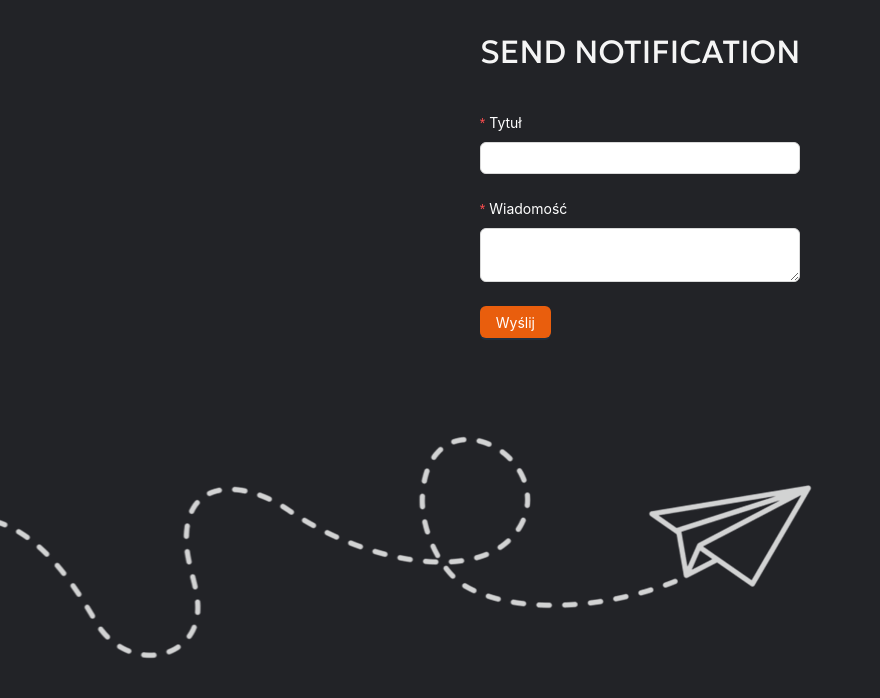
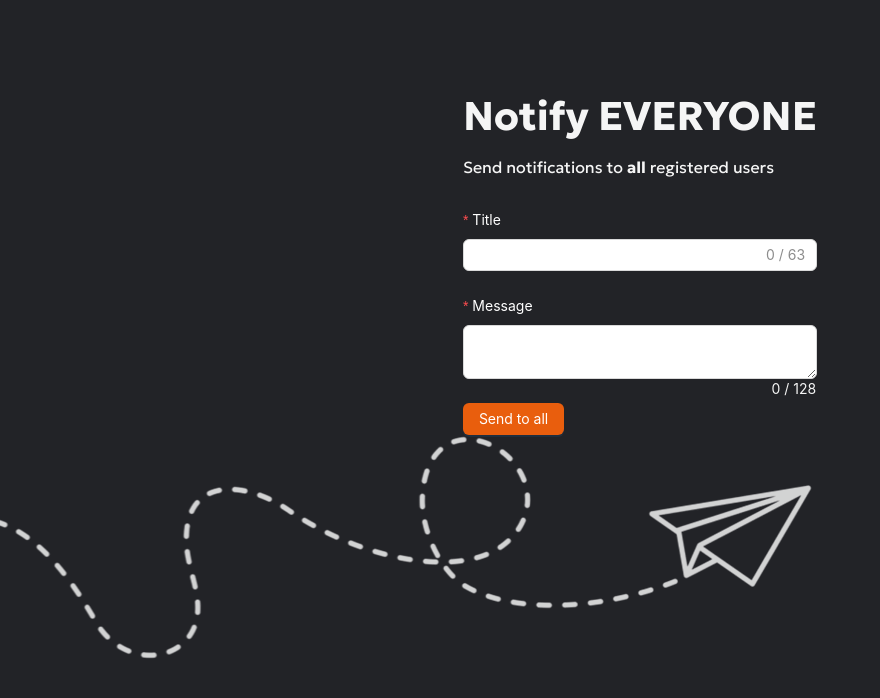
Before and after one commit to mateusz-stelmasiak/Website-WebPushNotifications, a React (Create React App) app: page /send in a window 1280 px wide. Shown: the top 698 px of the page, without its empty margins (0-880 px from the left). Built offline with nearby package versions, Linux system fonts and the light colour scheme.

Commit message:
restyled notified all, fixed endpoint

```diff
--- a/api/send/[userId].js
+++ b/api/send/[userId].js
@@ -19,11 +19,12 @@ async function handler(request, response) {
     let subscribers = await getSnapshotWithKey("/subscribed");
 
     let recipientSubscription = subscribers?.find((subscriber)=>{
-        return subscriber.key =userId;
+        return subscriber.key ===userId;
     })
     if(!recipientSubscription){
         return response.status(400).json({"Error":"User not found"});
     }
+
     recipientSubscription = recipientSubscription.data;
     delete recipientSubscription.username;
     const payload = JSON.stringify({ title: message.title,
--- a/src/App.css
+++ b/src/App.css
@@ -39,4 +39,13 @@ main{
 main h1{
   margin-bottom: 0;
   font-size: 40px;
+  text-align: center;
 }
+
+.headerContainer{
+  margin-bottom: 2rem;
+}
+
+.ant-input-data-count{
+  color: whitesmoke !important;
+}
--- a/src/App.js
+++ b/src/App.js
@@ -34,7 +34,7 @@ function App() {
             {featureAvailable
                 ? <Spin spinning={loading}>
             <div style={{padding:"2rem "}}>
-                <div>
+                <div className={"headerContainer"}>
                     <h1>
                         Get push notifications
                     </h1>
@@ -47,7 +47,7 @@ function App() {
                 <Form
                     layout={"vertical"}
                     name="basic"
-                    style={{maxWidth: 600, marginLeft: "auto", marginRight: "auto",marginTop:"3rem"}}
+                    style={{maxWidth: 600, marginLeft: "auto", marginRight: "auto"}}
                     initialValues={{remember: true}}
                     onFinish={onFinish}
                     onFinishFailed={onFinishFailed}
--- a/src/pages/sendNotification.js
+++ b/src/pages/sendNotification.js
@@ -1,15 +1,28 @@
 import React from 'react';
-import {Button, Checkbox, Form, Input} from 'antd';
+import {Button, Checkbox, Form, Input, message} from 'antd';
 import TextArea from "antd/es/input/TextArea";
 
 export default function SendNotification() {
+    const [messageApi, contextHolder] = message.useMessage();
 
     const onFinish = async (values) => {
         console.log('Success:', values);
         const response = await fetch(
-            process.env.REACT_APP_API_URL+ `/send?body=${values.body}&title=${values.title}`);
+            process.env.REACT_APP_API_URL + `/send?body=${values.body}&title=${values.title}`);
         const jsonData = await response.json();
-       console.log(jsonData);
+
+        if(!response.ok){
+            //display error
+            messageApi.open({
+                type: 'error',
+                content: jsonData.Error,
+            });
+            return;
+        }
+        messageApi.open({
+            type: 'success',
+            content: "Your message has been sent!",
+        });
     };
 
     const onFinishFailed = (errorInfo) => {
@@ -17,12 +30,21 @@ export default function SendNotification() {
     };
 
 
-    return <div>
-        <div style={{fontSize:32,textAlign:"center",marginBottom:40}}>SEND NOTIFICATION</div>
+    return <div style={{padding: "2rem"}}>
+        {contextHolder}
+        <div className={"headerContainer"}>
+            <h1>
+                Notify EVERYONE
+            </h1>
+            <p>
+                Send notifications to <b>all</b> registered users
+            </p>
+        </div>
+
         <Form
             layout={"vertical"}
             name="basic"
-                style={{maxWidth: 600, marginLeft:"auto",marginRight:"auto"}}
+            style={{maxWidth: 600, marginLeft: "auto", marginRight: "auto"}}
             initialValues={{remember: true}}
             onFinish={onFinish}
             onFinishFailed={onFinishFailed}
@@ -30,24 +52,31 @@ export default function SendNotification() {
         >
             <Form.Item
                 style={{color: "white"}}
-                    label={<label style={{color: "white"}}>Tytuł</label>}
+                label={<label style={{color: "white"}}>Title</label>}
                 name="title"
-                    rules={[{required: true, message: 'tytuł nie może być pusty'}]}
+                rules={[{required: true, message: 'the title cannot be empty'}]}
             >
-                    <Input/>
+                <Input
+                    showCount={true}
+                    maxLength={63}
+                />
             </Form.Item>
 
             <Form.Item
-                    label={<label style={{color: "white"}}>Wiadomość</label>}
+                label={<label style={{color: "white"}}>Message</label>}
                 name="body"
-                    rules={[{required: true, message: 'wiadomość nie może być pusta'}]}
+                rules={[{required: true, message: 'the message cannot be empty'}]}
+
             >
-                    <TextArea/>
+                <TextArea
+                    showCount={true}
+                    maxLength={128}
+                />
             </Form.Item>
 
             <Form.Item>
                 <Button type="primary" htmlType="submit">
-                        Wyślij
+                    Send to all
                 </Button>
             </Form.Item>
         </Form>
```
Lines whose indentation alone changed are shown as unchanged.
